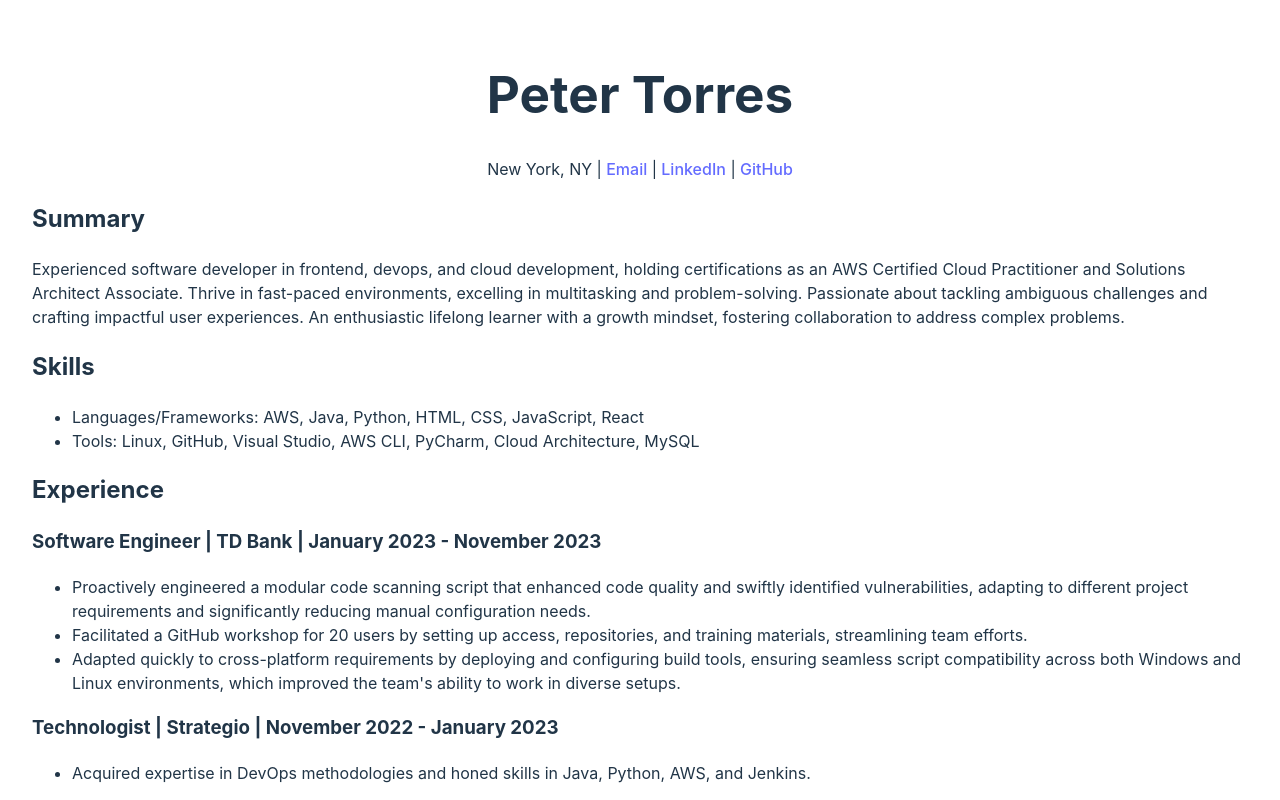
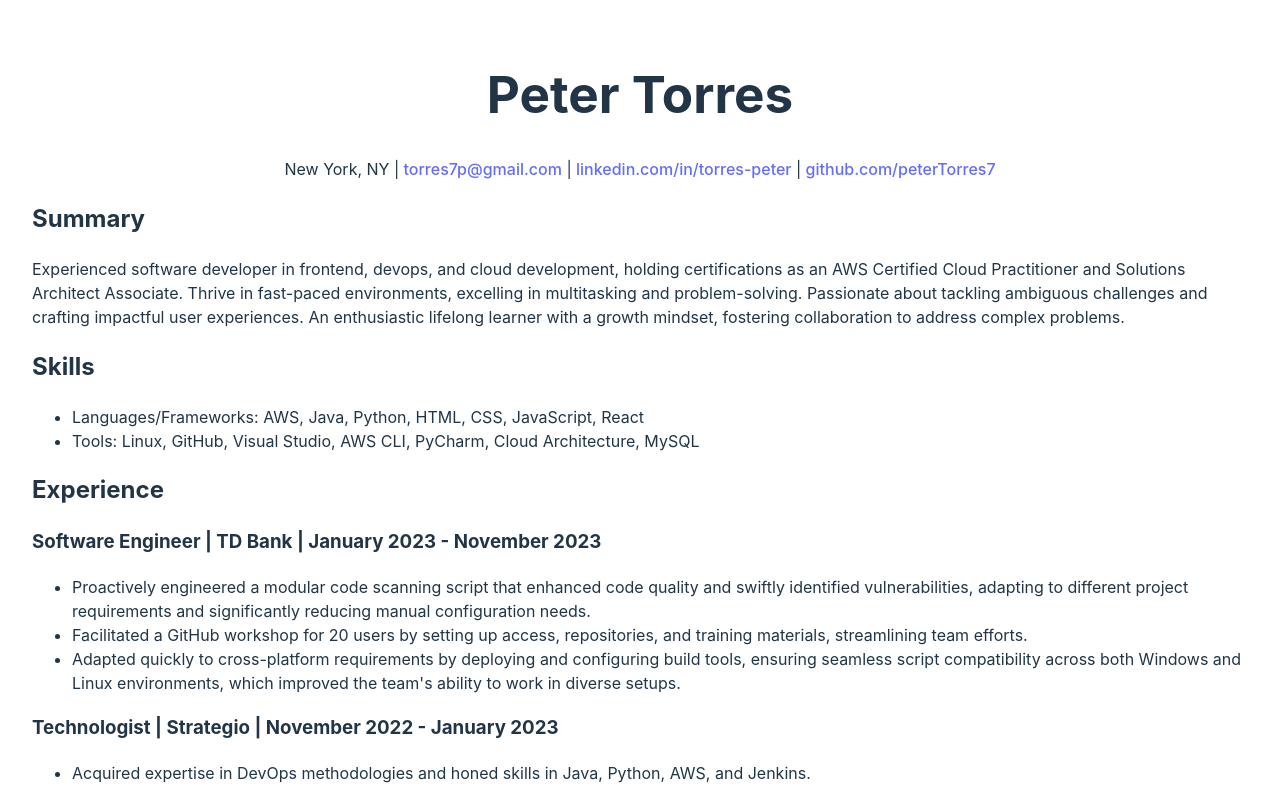
Before and after one commit to peterTorres7/aws-react-resume, a React (Vite) app: page / in a window 1280 px wide. Shown: the top 800 px of the page. Built offline with nearby package versions, Linux system fonts and the light colour scheme; no server answers.

Commit message:
updated header

```diff
--- a/src/components/Header.jsx
+++ b/src/components/Header.jsx
@@ -6,9 +6,9 @@ function Header() {
             <h1>Peter Torres</h1>
             <p>
                 New York, NY |
-                <a href='mailto:torres7p@gmail.com'> Email</a> |
-                <a href='https://www.linkedin.com/in/torres-peter' target="_blank" rel="noopener noreferrer"> LinkedIn</a> |
-                <a href='https://www.github.com/peterTorres7' target='_blank' rel='noopener noreferrer'> GitHub</a>
+                <a href='mailto:torres7p@gmail.com'> torres7p@gmail.com</a> |
+                <a href='https://www.linkedin.com/in/torres-peter' target="_blank" rel="noopener noreferrer"> linkedin.com/in/torres-peter</a> |
+                <a href='https://www.github.com/peterTorres7' target='_blank' rel='noopener noreferrer'> github.com/peterTorres7</a>
             </p>
         </div>
     )
```
